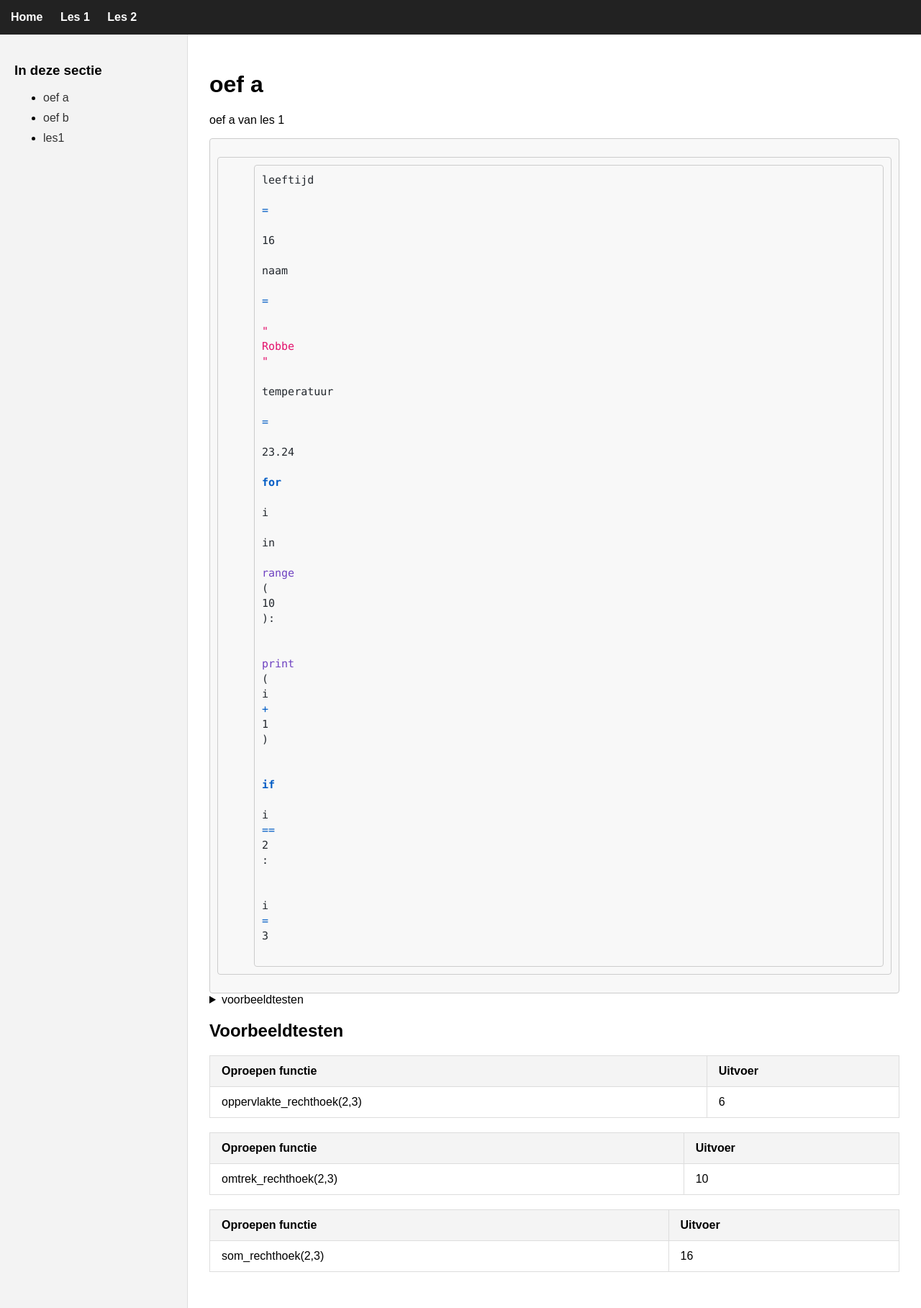
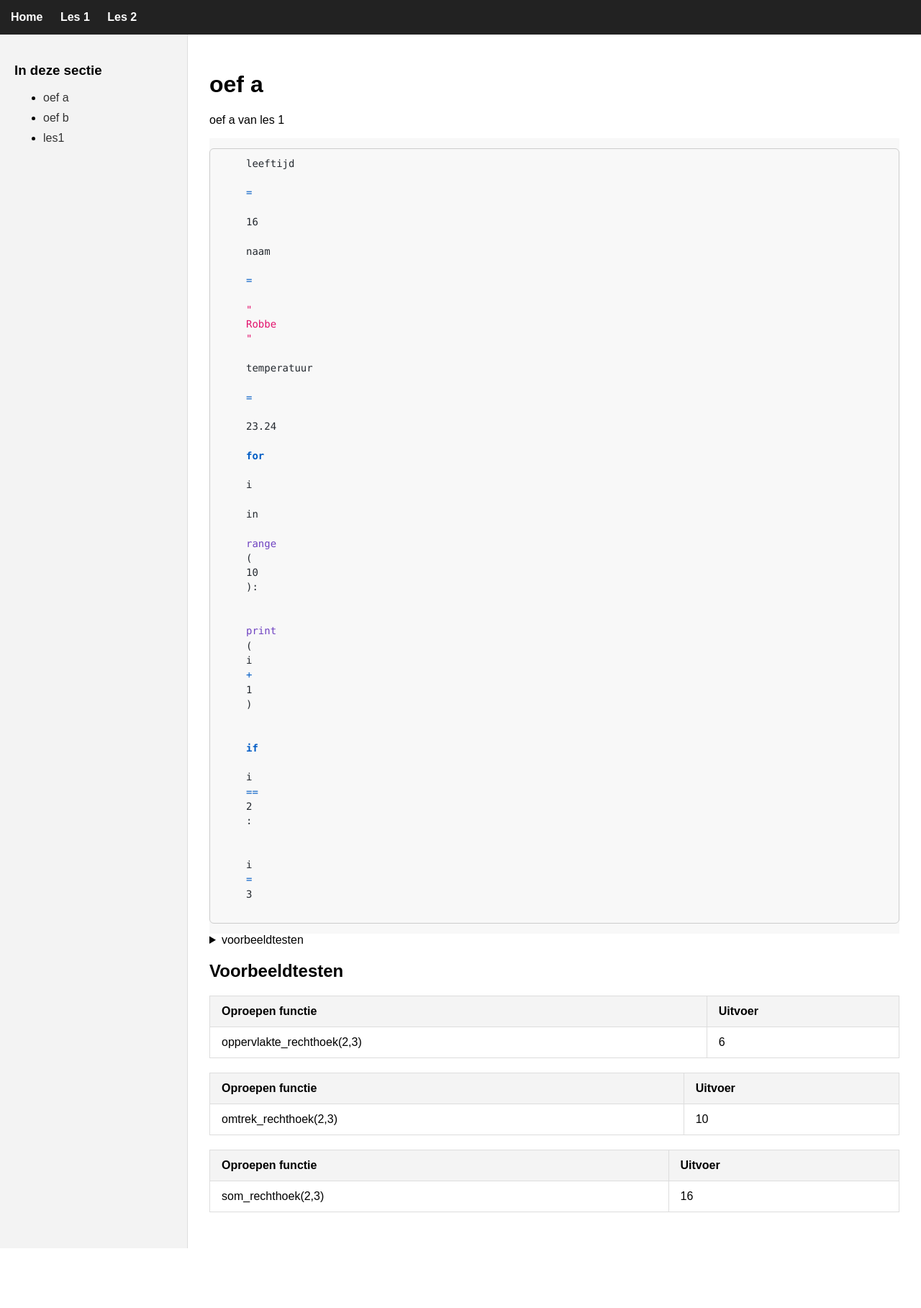
Before and after one commit to milanvandeput/milanvandeput.github.io, a Jekyll site: the page built from les1/2 oefening a.md, in a window 1280 px wide. Shown: the whole page at 72% size. Built offline with Jekyll 4.4.1, drawn with Linux system fonts in a browser that asks for light colours; after the commit the page ends 1734 px from its top, so only the background shows below that.

Commit message:
Update syntax.css

```diff
--- a/assets/css/syntax.css
+++ b/assets/css/syntax.css
@@ -1,89 +1,46 @@
-/* Container zoals Rouge/Jekyll die maakt */
+/* Container en basisstijl */
 .highlight, pre.highlight, .highlight pre, .highlight code {
-  background-color: #f8f8f8;     /* jouw kleur */
-  border: 1px solid #ccc;        /* jouw rand */
-  border-radius: 4px;            /* jouw radius */
-  padding: 10px;
-  overflow: auto;
-  color: #24292f;                /* basistekst */
+  background: #f8f8f8;
+  color: #24292f;
   font-family: ui-monospace, SFMono-Regular, Menlo, Monaco, Consolas, "Liberation Mono", "Courier New", monospace;
-  line-height: 1.5;
   font-size: 14px;
+  line-height: 1.45;
+  overflow-x: auto;
+  white-space: pre;        /* respecteer spaties/inspringing */
 }
 
-/* Comments (was .syntax-highlight .comment) */
-.highlight .c,
-.highlight .cm,
-.highlight .c1 {
-  color: #6a737d;
-  font-style: italic;
+/* Geef alleen het buitenste <pre> een rand/padding */
+pre.highlight {
+  border: 1px solid #ccc;
+  border-radius: 6px;
+  padding: 10px 10px 10px 50px;  /* links ruimte voor regelnummers */
+  position: relative;
 }
 
-/* Keywords (was .syntax-highlight .keyword) */
-.highlight .k,
-.highlight .kc,
-.highlight .kd,
-.highlight .kn,
-.highlight .kp,
-.highlight .kr,
-.highlight .kt {
-  color: #005cc5;
-  font-weight: bold;
+/* Één visuale regel per Rouge-regel */
+.highlight code > span {   /* let op: '>' i.p.v. '&gt;' */
+  display: block;
 }
 
-/* Strings (was .syntax-highlight .string) */
-.highlight .s,
-.highlight .sb,
-.highlight .sc,
-.highlight .sd,
-.highlight .s2,
-.highlight .se,
-.highlight .sh,
-.highlight .si,
-.highlight .sx,
-.highlight .sr,
-.highlight .ss {
-  color: #e3116c;
-}
-
-/* Veelgebruikte extra’s */
-.highlight .nf { color: #6f42c1; } /* function name */
-.highlight .nb { color: #24292f; } /* builtin */
-.highlight .o  { color: #005cc5; } /* operator */
-.highlight .m  { color: #005cc5; } /* numbers */
-
-
-/* FORCEER CORRECTE CODEBLOK-WEERGAVE */
-.highlight pre,
-.highlight code,
-pre.highlight,
-pre.highlight code {
-    font-family: ui-monospace, SFMono-Regular, Menlo, Monaco, Consolas, "Liberation Mono", "Courier New", monospace !important;
-    font-size: 15px;
-    line-height: 1.4;
-    white-space: pre;              /* heel belangrijk */
-    word-break: normal;
-    overflow-x: auto;
-    display: block;
-    padding: 10px;
-}
-
-/* Rouge maakt spans binnen code; die moeten per regel blijven */
-.highlight code > span {
-    display: block;                /* elke regel netjes onder elkaar */
-}
-
-/* Lijnnummers */
-pre.highlight {
-    padding-left: 50px;
-}
-
+/* Lijnnummers (Kramdown+Rouge) */
 .highlight .lineno {
   color: #8a8f98;
   display: inline-block;
   width: 35px;
-    margin-left: -45px;
+  margin-left: -40px;
   padding-right: 10px;
   text-align: right;
   user-select: none;
 }
+
+/* Kleuren (GitHub-achtig) */
+.highlight .c, .highlight .cm, .highlight .c1 { color: #6a737d; font-style: italic; }  /* comments */
+.highlight .k, .highlight .kc, .highlight .kd, .highlight .kn,
+.highlight .kp, .highlight .kr, .highlight .kt { color: #005cc5; font-weight: 600; }   /* keywords */
+.highlight .s, .highlight .sb, .highlight .sc, .highlight .sd, .highlight .s2,
+.highlight .se, .highlight .sh, .highlight .si, .highlight .sx,
+.highlight .sr, .highlight .ss { color: #e3116c; }                                     /* strings */
+.highlight .nf { color: #6f42c1; }   /* function */
+.highlight .nb { color: #24292f; }   /* builtin */
+.highlight .o  { color: #005cc5; }   /* operator */
+.highlight .m  { color: #005cc5; }   /* numbers */
```
Lines whose indentation alone changed are shown as unchanged.
